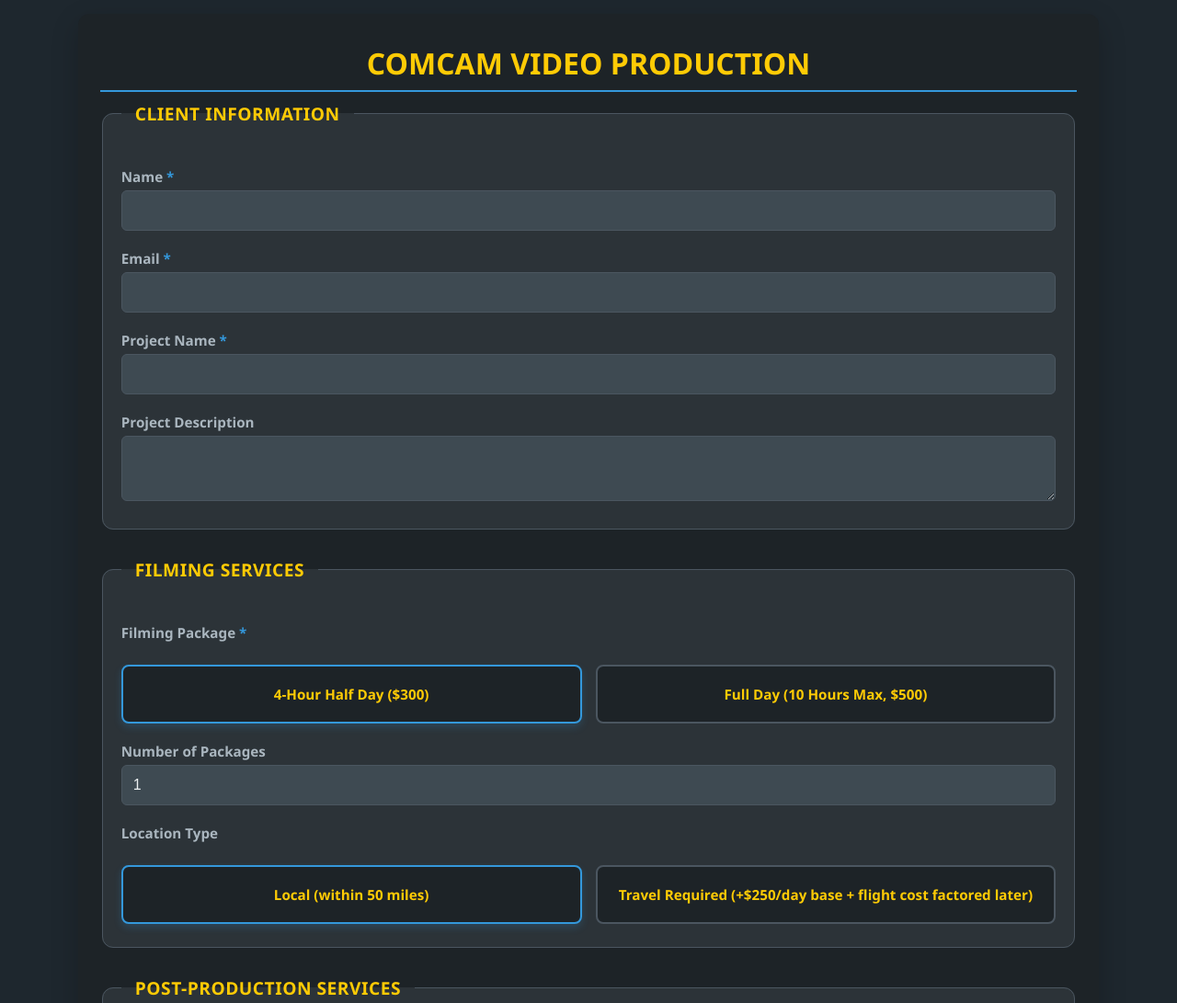
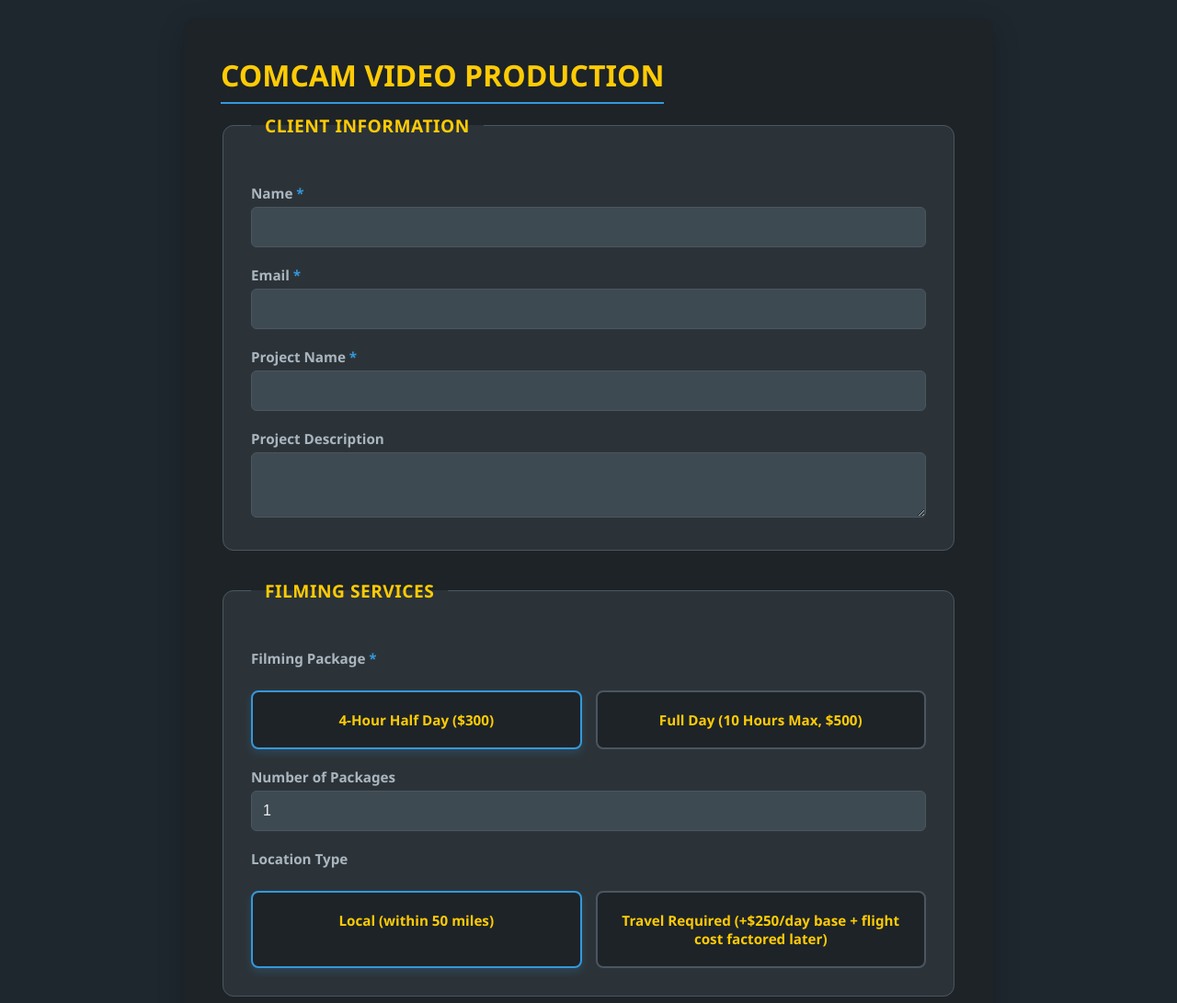
Before and after one commit to combatcameraguy/InvoiceEstimator, a plain HTML site: page index.html in a window 1280 px wide. Shown: the top 1091 px of the page at 92% size. Drawn offline with Linux system fonts and the light colour scheme.

Commit message:
Refactor index.html for improved form and styles
Updated HTML structure and styling for the quote request form, including improved theme variables and additional services section.

```diff
--- a/index.html
+++ b/index.html
@@ -2,7 +2,7 @@
 <html lang="en">
 <head>
     <meta charset="UTF-8">
-<meta name="viewport" content="width=device-width, initial-scale=1.0, maximum-scale=5.0">
+    <meta name="viewport" content="width=device-width, initial-scale=1.0">
     <title>COMCAM Video Production</title>
 
     <!-- Firebase SDK -->
@@ -49,24 +49,15 @@ body.light-mode {
         /* --- MAIN STYLES --- */
         body {
             background-color: var(--bg-primary);
-padding: 15px; margin: 0; color: var(--text-primary); font-family: 'Segoe UI', Tahoma, Geneva, Verdana, sans-serif; transition: background-color 0.3s ease, color 0.3s ease;
+            padding: 20px; margin: 0; color: var(--text-primary); font-family: 'Segoe UI', Tahoma, Geneva, Verdana, sans-serif; transition: background-color 0.3s ease, color 0.3s ease;
         }
 
-/* UPDATED CONTAINER FOR IOS/IPAD */
-.container {
-max-width: 85%;
-margin: 0 auto;
-background: var(--container-bg);
-padding: 2rem 1.5rem;
-border-radius: 12px;
-box-shadow: 0 10px 30px rgba(0,0,0,0.2);
-transition: background-color 0.3s ease;
-}
+        .container { max-width: 800px; margin: 0 auto; background: var(--container-bg); padding: 40px; border-radius: 12px; box-shadow: 0 10px 30px rgba(0,0,0,0.2); transition: background-color 0.3s ease; }
 
-h1 { color: var(--text-primary); text-align: center; margin-bottom: 10px; border-bottom: 2px solid var(--accent-blue); display: inline-block; padding-bottom: 8px; margin-top: 0; width: 100%; box-sizing: border-box; }
+        h1 { color: var(--text-primary); text-align: center; margin-bottom: 10px; border-bottom: 2px solid var(--accent-blue); display: inline-block; padding-bottom: 8px; margin-top: 0; }
 
         /* Form Styles */
-fieldset { border: 1px solid var(--fieldset-border); padding: 25px 20px; margin-bottom: 30px; border-radius: 12px; background-color: var(--fieldset-bg); transition: background-color 0.3s ease, border-color 0.3s ease; }
+        fieldset { border: 1px solid var(--fieldset-border); padding: 30px; margin-bottom: 30px; border-radius: 12px; background-color: var(--fieldset-bg); transition: background-color 0.3s ease, border-color 0.3s ease; }
         legend { font-weight: 700; color: var(--text-primary); padding: 0 15px; font-size: 1.2em; letter-spacing: 0.5px; }
 
         label { display: block; margin-top: 20px; font-weight: 600; color: var(--label-color); cursor: pointer; font-size: 0.95em; transition: color 0.3s ease; }
@@ -316,9 +307,9 @@ if (document.getElementById('colorGrading').checked) extras.push('Advanced Color
         if (document.getElementById('audioMixing').checked) extras.push('Audio Mixing');
         if (document.getElementById('soundDesign').checked) extras.push('Sound Design/SFX');
 
-const summaryLine = [Contact: ${formData.get('email')} | Pkg: ${formData.get('filming_package')} x${formData.get('duration')} | Loc: ${formData.get('location')} | Video: ${formData.get('video_duration') || 0}m | Motion: ${formData.get('motion_blocks') || 0}x (${formData.get('motion_complexity')}) | Music: ${formData.get('music_type')} | VO: ${formData.get('voiceover')}${extras.length ? ' | Extras: ' + extras.join(', ') : ''}];
+        const summaryLine = `[Contact: ${formData.get('email')} | Pkg: ${formData.get('filming_package')} x${formData.get('duration')} | Loc: ${formData.get('location')} | Video: ${formData.get('video_duration') || 0}m | Motion: ${formData.get('motion_blocks') || 0}x (${formData.get('motion_complexity')}) | Music: ${formData.get('music_type')} | VO: ${formData.get('voiceover')}${extras.length ? ' | Extras: ' + extras.join(', ') : ''}]`;
         const fullNotes = formData.get('description')
-? ${formData.get('description')}\n\n${summaryLine}
+            ? `${formData.get('description')}\n\n${summaryLine}`
             : summaryLine;
 
         const requestPayload = {
@@ -338,14 +329,13 @@ try {
             await database.ref('requests').push(requestPayload);
 
             msgBox.style.display = 'block';
-msgBox.style.borderLeftColor = '#27ae60';
             const body = document.getElementById('body');
             if (body.classList.contains('light-mode')) {
                 msgBox.style.backgroundColor = '#d4edda';
                 msgBox.style.color = '#155724';
             } else {
                 msgBox.style.backgroundColor = '#2c3e50';
-msgBox.style.color = '#2ecc71';
+                msgBox.style.color = '#ecf0f1';
             }
 
             msgBox.innerHTML = "REQUEST SUBMITTED SUCCESSFULLY.<br>THANK YOU! WE'VE RECEIVED YOUR QUOTE REQUEST AND WILL REVIEW IT SHORTLY. YOU'LL HEAR FROM US SOON TO DISCUSS YOUR PROJECT AND FINALIZE THE DETAILS.";
```
Lines whose indentation alone changed are shown as unchanged.
